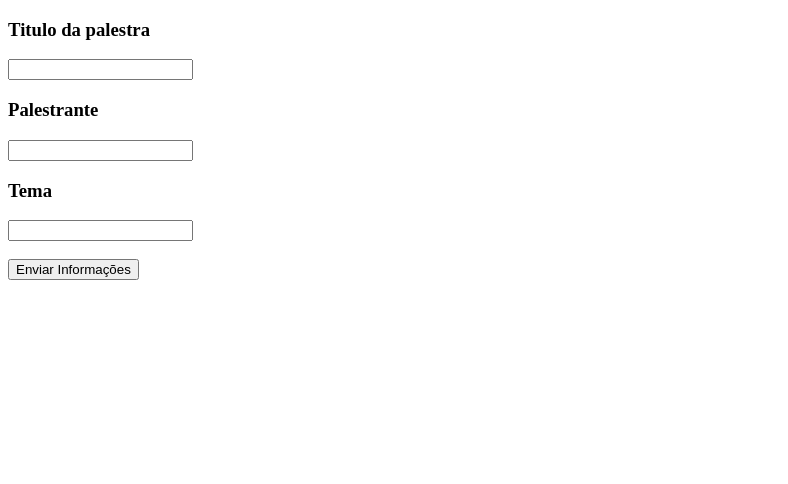
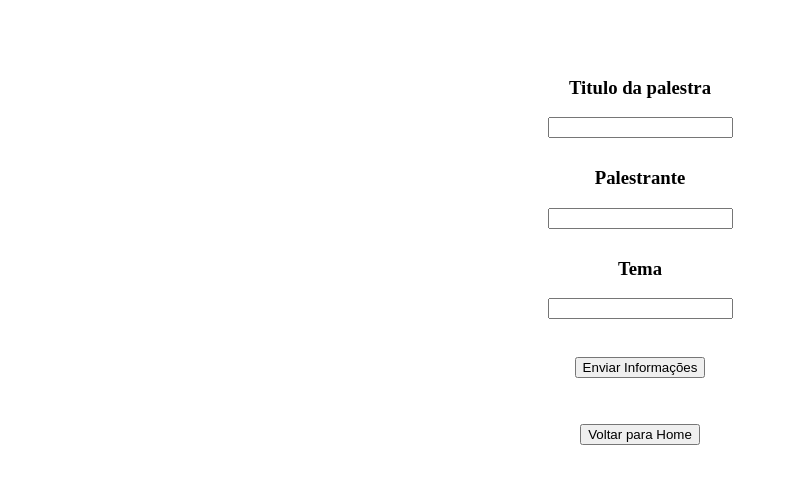
Before and after one commit to thiagodemedeiros/Api-palestras, a Python web app: template flask/templates/criar_palestra.html in a window 1280 px wide. Shown: the top 484 px of the page, without its empty margins (0-788 px from the left). Run offline with Jinja, Linux system fonts and the light colour scheme; the template is opened without the code that fills it, so the values that code supplies are empty.

Commit message:
Enviando novos htmls do projeto e criando a home

```diff
--- a/flask/main.py
+++ b/flask/main.py
@@ -4,6 +4,10 @@ import requests
 app = Flask(__name__)
 
 FASTAPI_ENVIAR_PALESTRA = "http://127.0.0.1:8000/palestra/"
+
+@app.route('/')
+def home():
+     return render_template('home.html')
 
 @app.route('/criar_palestra', methods=['GET', 'POST'])
 def criar_palestra():
--- /dev/null
+++ b/flask/static/css/criar_palestra.css
@@ -0,0 +1,18 @@
+body {
+    display: flex;
+    flex-direction: column;
+    align-items: center;
+    justify-content: center;
+}
+
+.formulario {
+    display: flex;
+    flex-direction: column;
+    align-items: center;
+    text-align: center;
+    justify-content: center;
+    gap: 10px;
+
+    height: auto;
+    margin-top: 50px;
+}
--- a/flask/templates/criar_palestra.html
+++ b/flask/templates/criar_palestra.html
@@ -4,9 +4,10 @@
     <meta charset="UTF-8">
     <meta name="viewport" content="width=device-width, initial-scale=1.0">
     <title>Document</title>
+    <link rel="stylesheet" href="{{ url_for('static', filename='css/criar_palestra.css') }}">
 </head>
 <body>
-    <form method="POST" action="/criar_palestra">
+    <form method="POST" action="/criar_palestra" class="formulario">
         <div class="informacao">
             <h3>Titulo da palestra</h3>
             <input type="text" id='nome_palestra' name='nome_palestra' required>
@@ -21,7 +22,12 @@
         </div>
         <br/>
         <button type="submit">Enviar Informações</button>
+        <br/><br/>
     </form>
+
+    <a href="/">
+        <button>Voltar para Home</button>
+    </a>
 
     {% if status %}
         <h5>Status: {{status}}</h5>
```
Also changed, not shown: flask/static/css/home.css (added, +26 -0 lines), flask/templates/home.html (added, +24 -0 lines).
